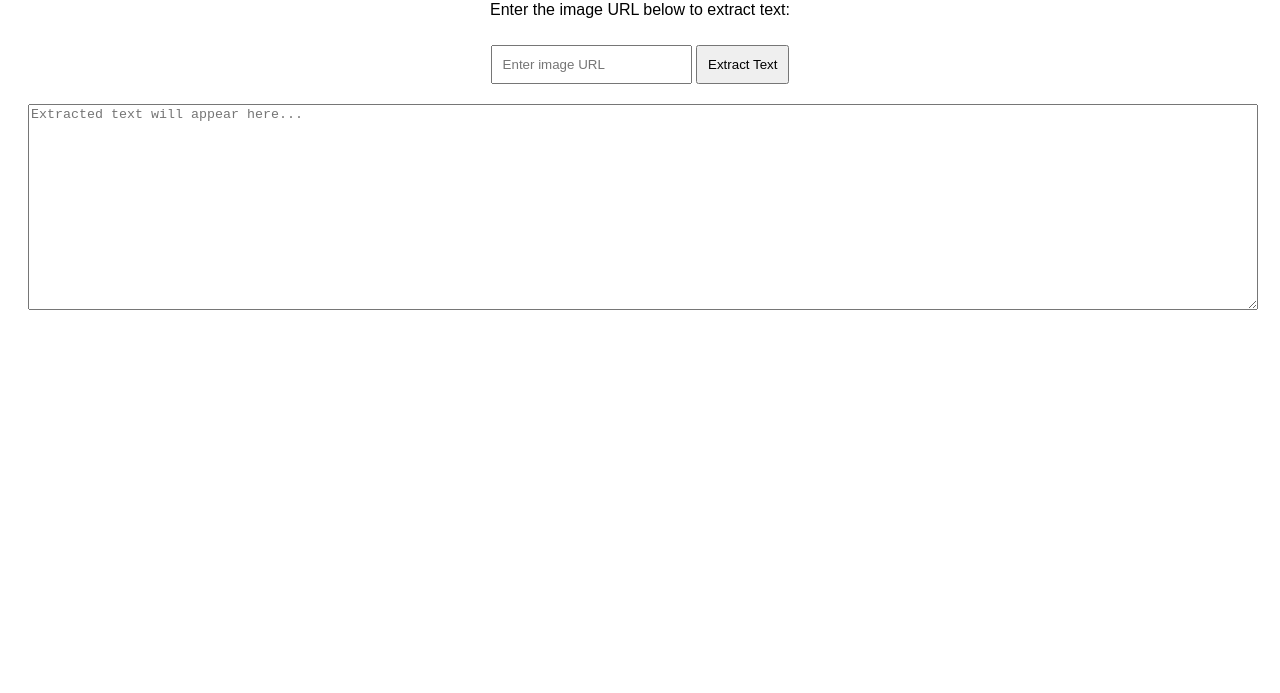
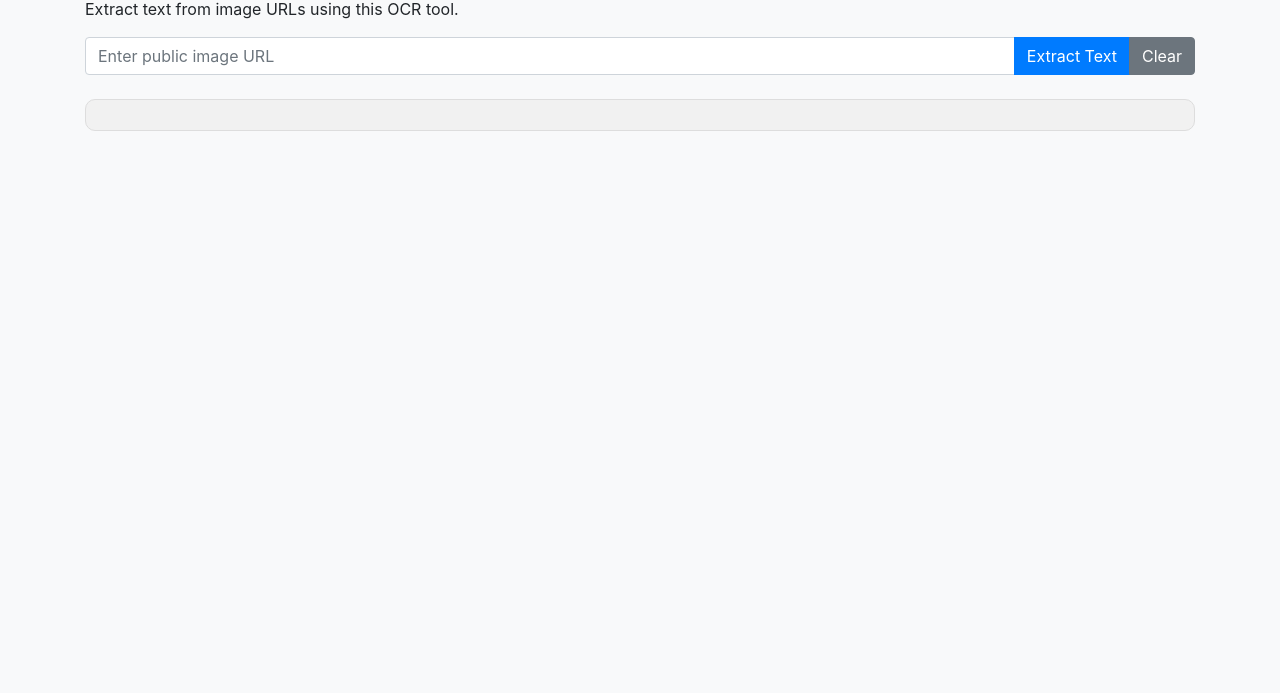
Before and after one commit to FahadBinAbdullah7/image-to-text-api, a website: page public/index.html in a window 1280 px wide. Shown: the part 107-800 px from the top of the page. Drawn offline with nearby package versions, Linux system fonts and the light colour scheme.

Commit message:
Update index.html

```diff
--- a/public/index.html
+++ b/public/index.html
@@ -2,64 +2,108 @@
 <html lang="en">
 <head>
     <meta charset="UTF-8">
-    <meta name="viewport" content="width=device-width, initial-scale=1.0">
+    <meta content="width=device-width, initial-scale=1.0" name="viewport">
     <title>Image to Text Converter</title>
+    <link href="https://stackpath.bootstrapcdn.com/bootstrap/4.5.2/css/bootstrap.min.css" rel="stylesheet">
     <style>
         body {
-            font-family: Arial, sans-serif;
-            padding: 20px;
-            text-align: center;
+            background-color: #f8f9fa;
         }
-        input, button {
-            margin: 10px 0;
-            padding: 10px;
+
+        #output {
+            white-space: pre-wrap;
+            background: #f1f1f1;
+            padding: 15px;
+            border-radius: 10px;
+            border: 1px solid #ddd;
+            overflow: auto;
+            max-height: 300px;
         }
-        textarea {
-            width: 100%;
-            height: 200px;
-            margin-top: 10px;
+
+        .loader {
+            border: 4px solid rgba(0, 0, 0, 0.1);
+            border-radius: 50%;
+            border-top: 4px solid #007bff;
+            width: 50px;
+            height: 50px;
+            animation: spin 2s linear infinite;
+            display: none;
+            margin: auto;
+        }
+
+        @keyframes spin {
+            0% { transform: rotate(0deg); }
+            100% { transform: rotate(360deg); }
         }
     </style>
 </head>
 <body>
+    <div class="container mt-5">
         <h1>Image to Text Converter</h1>
-    <p>Enter the image URL below to extract text:</p>
-    <input type="text" id="imageUrl" placeholder="Enter image URL">
-    <button onclick="extractText()">Extract Text</button>
-    <textarea id="output" readonly placeholder="Extracted text will appear here..."></textarea>
+        <p>Extract text from image URLs using this OCR tool.</p>
+
+        <!-- Input Field -->
+        <div class="input-group mb-3">
+            <input type="text" class="form-control" id="imageUrl" placeholder="Enter public image URL">
+            <div class="input-group-append">
+                <button class="btn btn-primary" id="extractBtn">Extract Text</button>
+                <button class="btn btn-secondary" id="clearBtn">Clear</button>
+            </div>
+        </div>
+
+        <!-- Loader -->
+        <div class="loader" id="loader"></div>
+
+        <!-- Output -->
+        <div id="output" class="mt-4"></div>
+    </div>
 
     <script>
-        async function extractText() {
-            const imageUrl = document.getElementById("imageUrl").value;
+        document.addEventListener("DOMContentLoaded", () => {
+            const imageUrlInput = document.getElementById("imageUrl");
+            const extractBtn = document.getElementById("extractBtn");
+            const clearBtn = document.getElementById("clearBtn");
             const output = document.getElementById("output");
+            const loader = document.getElementById("loader");
 
+            // Extract Text
+            extractBtn.addEventListener("click", async () => {
+                const imageUrl = imageUrlInput.value.trim();
                 if (!imageUrl) {
-                alert("Please enter an image URL.");
+                    alert("Please enter an image URL!");
                     return;
                 }
 
-            output.value = "Processing...";
+                loader.style.display = "block";
 
                 try {
                     const response = await fetch("/api/backend", {
                         method: "POST",
-                    headers: {
-                        "Content-Type": "application/json",
-                    },
+                        headers: { "Content-Type": "application/json" },
                         body: JSON.stringify({ imageUrl }),
                     });
 
                     const data = await response.json();
-                if (data.text) {
-                    output.value = data.text;
+                    loader.style.display = "none";
+
+                    if (response.ok) {
+                        output.textContent = data.text;
                     } else {
-                    output.value = "Error: " + (data.error || "Unable to extract text.");
+                        output.textContent = `Error: ${data.error}`;
                     }
-            } catch (error) {
-                console.error(error);
-                output.value = "An error occurred. Please try again.";
+                } catch (err) {
+                    loader.style.display = "none";
+                    output.textContent = "An error occurred. Please try again.";
+                    console.error(err);
                 }
-        }
+            });
+
+            // Clear Input and Output
+            clearBtn.addEventListener("click", () => {
+                imageUrlInput.value = "";
+                output.textContent = "";
+            });
+        });
     </script>
 </body>
 </html>
```
Lines whose indentation alone changed are shown as unchanged.
